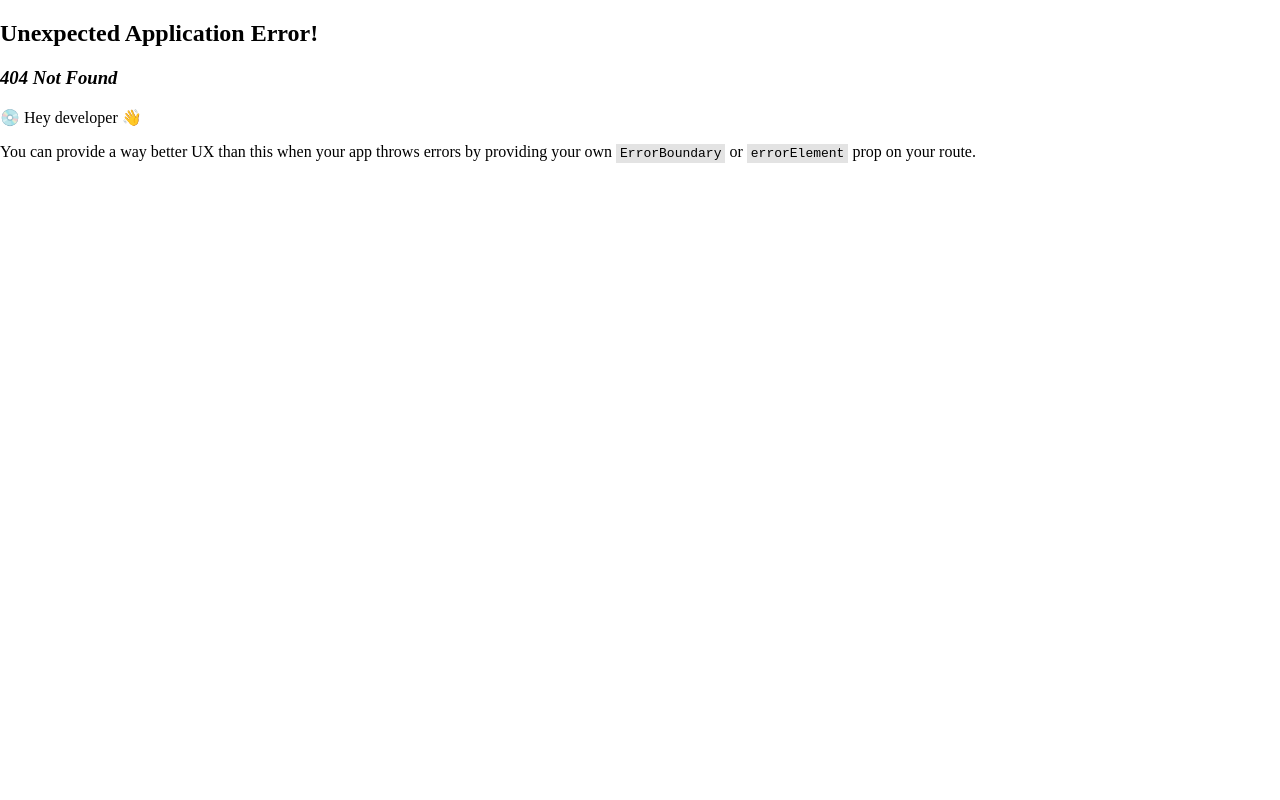
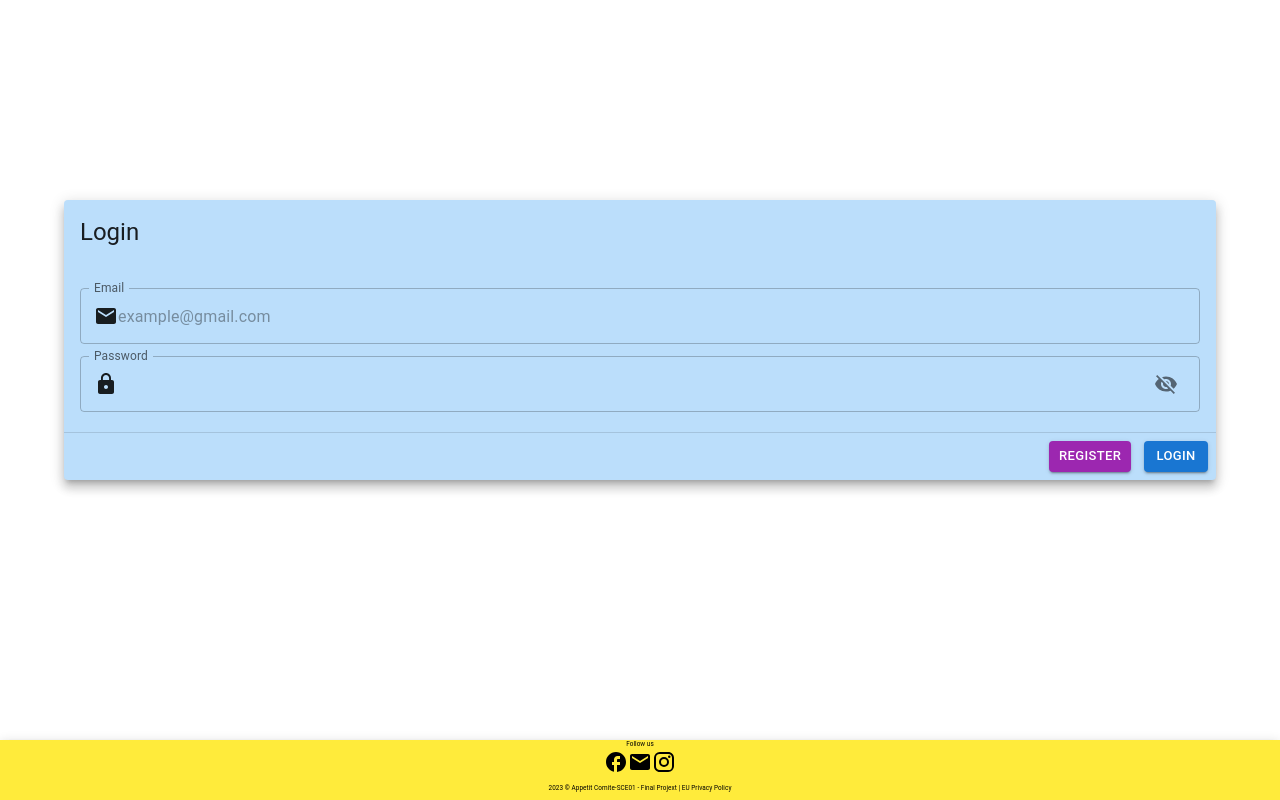
Before and after one commit to jorgelageJL/Frontend-React-Project-Apetit-Comite, a React (Vite) app: page /login in a window 1280 px wide. Before the commit this address had no page. Built offline with nearby package versions, Linux system fonts and the light colour scheme.

Commit message:
Done: Header login
in process: style home , init page and keep doing log in

```diff
--- a/src/components/Header/Header.css
+++ b/src/components/Header/Header.css
@@ -1,5 +1,6 @@
 .icon {
-    height: 10vh;
+    height: 70px;
+    min-height: 70px;
     align-content: center;
     align-items: center;
     display: flex;
@@ -7,8 +8,8 @@
 }
 
 .iconContainer {
-    height: 8vh;
+    height: 50px;
     align-items: content;
     text-align: center;
-    display: flex
+    display: flex;
 }
--- a/src/components/Header/Header.jsx
+++ b/src/components/Header/Header.jsx
@@ -19,7 +19,7 @@ import "./Header.css"
 const pages = ['HOME', 'ALL RECIPES', 'MEAL PLANNER', 'BY DIET'];
 const settings = ['PROFILE', 'LOGOUT'];
 
-function ResponsiveAppBar() {
+function Header() {
   const [anchorElNav, setAnchorElNav] = React.useState(null);
   const [anchorElUser, setAnchorElUser] = React.useState(null);
 
@@ -161,4 +161,4 @@ function ResponsiveAppBar() {
     </AppBar>
   );
 }
-export default ResponsiveAppBar;
+export default Header;
--- /dev/null
+++ b/src/components/LoginHeader/LoginHeader.css
@@ -0,0 +1,5 @@
+.Login-container{
+    display: table-row;
+    border:solid
+
+}
--- /dev/null
+++ b/src/components/LoginHeader/LoginHeader.jsx
@@ -0,0 +1,160 @@
+import React from "react";
+import AppBar from "@mui/material/AppBar";
+import Box from "@mui/material/Box";
+import Toolbar from "@mui/material/Toolbar";
+import IconButton from "@mui/material/IconButton";
+import Typography from "@mui/material/Typography";
+import Menu from "@mui/material/Menu";
+import MenuIcon from "@mui/icons-material/Menu";
+import Container from "@mui/material/Container";
+import Button from "@mui/material/Button";
+import MenuItem from "@mui/material/MenuItem";
+
+import YourSvg from "../../assets/HEADER_LOGO.svg";
+
+
+const pages = ["HOME", "ALL RECIPES", "MEAL PLANNER", "BY DIET"];
+
+
+function LoginHeader() {
+  const [anchorElNav, setAnchorElNav] = React.useState(null);
+  const [anchorElUser, setAnchorElUser] = React.useState(null);
+
+  const handleOpenNavMenu = (event) => {
+    setAnchorElNav(event.currentTarget);
+  };
+
+  const handleCloseNavMenu = () => {
+    setAnchorElNav(null);
+  };
+
+  const handleCloseUserMenu = () => {
+    setAnchorElUser(null);
+  };
+
+   const handleOpenUserMenu = (event) => {
+     setAnchorElUser(event.currentTarget);
+   };
+  return (
+    <AppBar position="static" sx={{ background: "#ffeb3b", color: "black" }}>
+      <Container maxWidth="x2">
+        <Toolbar disableGutters>
+          <Typography
+            variant="h6"
+            noWrap
+            component="a"
+            href="/"
+            sx={{
+              mr: 2,
+              display: { xs: "none", md: "flex" },
+              fontFamily: "monospace",
+              fontWeight: 700,
+              letterSpacing: ".3rem",
+              color: "inherit",
+              textDecoration: "none",
+            }}
+          ></Typography>
+          <Box sx={{ flexGrow: 1, display: { xs: "flex", md: "none" } }}>
+            <IconButton
+              size="large"
+              aria-label="account of current user"
+              aria-controls="menu-appbar"
+              aria-haspopup="true"
+              onClick={handleOpenNavMenu}
+              color="inherit"
+            >
+              <MenuIcon />
+            </IconButton>
+            <Menu
+              id="menu-appbar"
+              anchorEl={anchorElNav}
+              anchorOrigin={{
+                vertical: "bottom",
+                horizontal: "left",
+              }}
+              keepMounted
+              transformOrigin={{
+                vertical: "top",
+                horizontal: "left",
+              }}
+              open={Boolean(anchorElNav)}
+              onClose={handleCloseNavMenu}
+              sx={{
+                display: { xs: "block", md: "none" },
+              }}
+            >
+              {pages.map((page) => (
+                <MenuItem key={page} onClick={handleCloseNavMenu}>
+                  <Typography textAlign="center">{page}</Typography>
+                </MenuItem>
+              ))}
+            </Menu>
+          </Box>
+          <div className="iconContainer">
+            <img className="icon" src={YourSvg} />
+          </div>
+          <Typography
+            variant="h5"
+            noWrap
+            component="a"
+            href=""
+            sx={{
+              mr: 2,
+              display: { xs: "flex", md: "none" },
+              flexGrow: 1,
+              fontFamily: "monospace",
+              fontWeight: 700,
+              letterSpacing: ".3rem",
+              color: "inherit",
+              textDecoration: "none",
+            }}
+          ></Typography>
+          <Box sx={{ flexGrow: 1, display: { xs: "none", md: "flex" } }}>
+            {pages.map((page) => (
+              <Button
+                key={page}
+                onClick={handleCloseNavMenu}
+                sx={{ my: 2, color: "black", display: "block" }}
+              >
+                {page}
+              </Button>
+            ))}
+          </Box>
+
+          <Box sx={{ flexGrow: 0 }}>
+            <Button
+              onClick={handleCloseNavMenu}
+              sx={{ my: 2, color: "black", display: "inline" }}
+            >
+              <b>Sign up</b>
+            </Button>
+            |
+            <Button
+              onClick={handleCloseNavMenu}
+              sx={{ my: 2, color: "black", display: "inline" }}
+            >
+              <b>Log in</b>
+            </Button>
+            <Menu
+              sx={{ mt: "45px" }}
+              id="menu-appbar"
+              anchorEl={anchorElUser}
+              anchorOrigin={{
+                vertical: "top",
+                horizontal: "right",
+              }}
+              keepMounted
+              transformOrigin={{
+                vertical: "top",
+                horizontal: "right",
+              }}
+              open={Boolean(anchorElUser)}
+              onClose={handleCloseUserMenu}
+            ></Menu>
+          </Box>
+        </Toolbar>
+      </Container>
+    </AppBar>
+  );
+}
+export default LoginHeader;
--- a/src/layout/Root.jsx
+++ b/src/layout/Root.jsx
@@ -5,7 +5,7 @@ import Footer from "../components/Footer/Footer";
 export default function Root() {
   return (
     <div>
-      <Header />
+      {/* <Header /> */}
       <Outlet />
       <Footer />
     </div>
--- a/src/pages/Home/Home.jsx
+++ b/src/pages/Home/Home.jsx
@@ -1,8 +1,10 @@
 import"./Home.css";
+import Header from "../../components/Header/Header";
 
 const Home = () => {
   return (
     <div>
+      <Header/>
       <h1>Home</h1>
     </div>
   );
--- /dev/null
+++ b/src/pages/Login/Login.jsx
@@ -0,0 +1,95 @@
+import { useState } from "react";
+import { Email, Lock, Visibility, VisibilityOff } from "@mui/icons-material";
+import {
+  Button,
+  Card,
+  CardActions,
+  CardContent,
+  CardHeader,
+  Divider,
+  Grid,
+  IconButton,
+  TextField,
+} from "@mui/material";
+import { blue } from "@mui/material/colors";
+import { Link } from "react-router-dom";
+// import './Login.css'
+
+export default function Login() {
+  const [isPassVisible, setIsPassVisible] = useState(false);
+
+  function handleClick() {
+    setIsPassVisible(!isPassVisible);
+  }
+
+  function render() {
+    return (
+      <Card sx={{ width: "90%", backgroundColor: blue[100] }} raised={true}>
+        <CardHeader title="Login"></CardHeader>
+
+        <CardContent>
+          <TextField
+            label="Email"
+            variant="outlined"
+            placeholder="example@gmail.com"
+            fullWidth={true}
+            margin="dense"
+            InputProps={{
+              startAdornment: <Email />,
+            }}
+          ></TextField>
+
+          <TextField
+            label="Password"
+            type={isPassVisible ? "text" : "password"}
+            variant="outlined"
+            fullWidth={true}
+            margin="dense"
+            InputProps={{
+              startAdornment: <Lock />,
+              endAdornment: (
+                <IconButton onClick={handleClick}>
+                  {isPassVisible ? <Visibility /> : <VisibilityOff />}
+                </IconButton>
+              ),
+            }}
+          ></TextField>
+        </CardContent>
+
+        <Divider />
+
+        <CardActions sx={{ display: "flex", justifyContent: "flex-end" }}>
+          <Link to={"/home"}>
+            <Button
+              size="small"
+              color="secondary"
+              variant="contained"
+              sx={{ marginRight: "1vw" }}
+            >
+              Register
+            </Button>
+
+            <Button size="small" color="primary" variant="contained">
+              Login
+            </Button>
+          </Link>
+        </CardActions>
+      </Card>
+    );
+  }
+
+  return (
+    <Grid
+      container /*item xs={12} md={8} xl={10}*/
+      sx={{
+        height: "85vh",
+        display: "flex",
+        flexDirection: "column",
+        justifyContent: "center",
+        alignContent: "center",
+      }}
+    >
+      {render()}
+    </Grid>
+  );
+}
```
Also changed, not shown: src/router/Router.jsx (+15 -6 lines).
